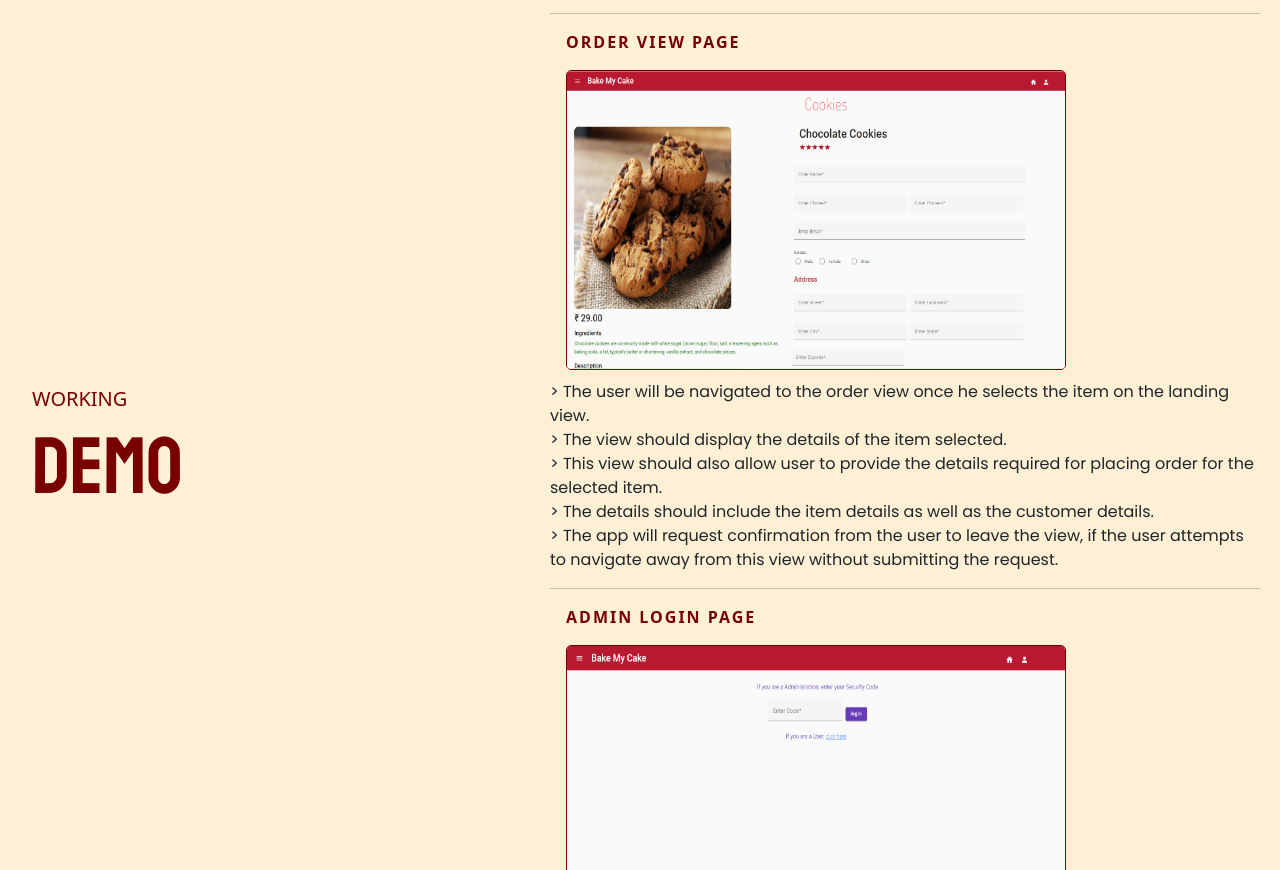
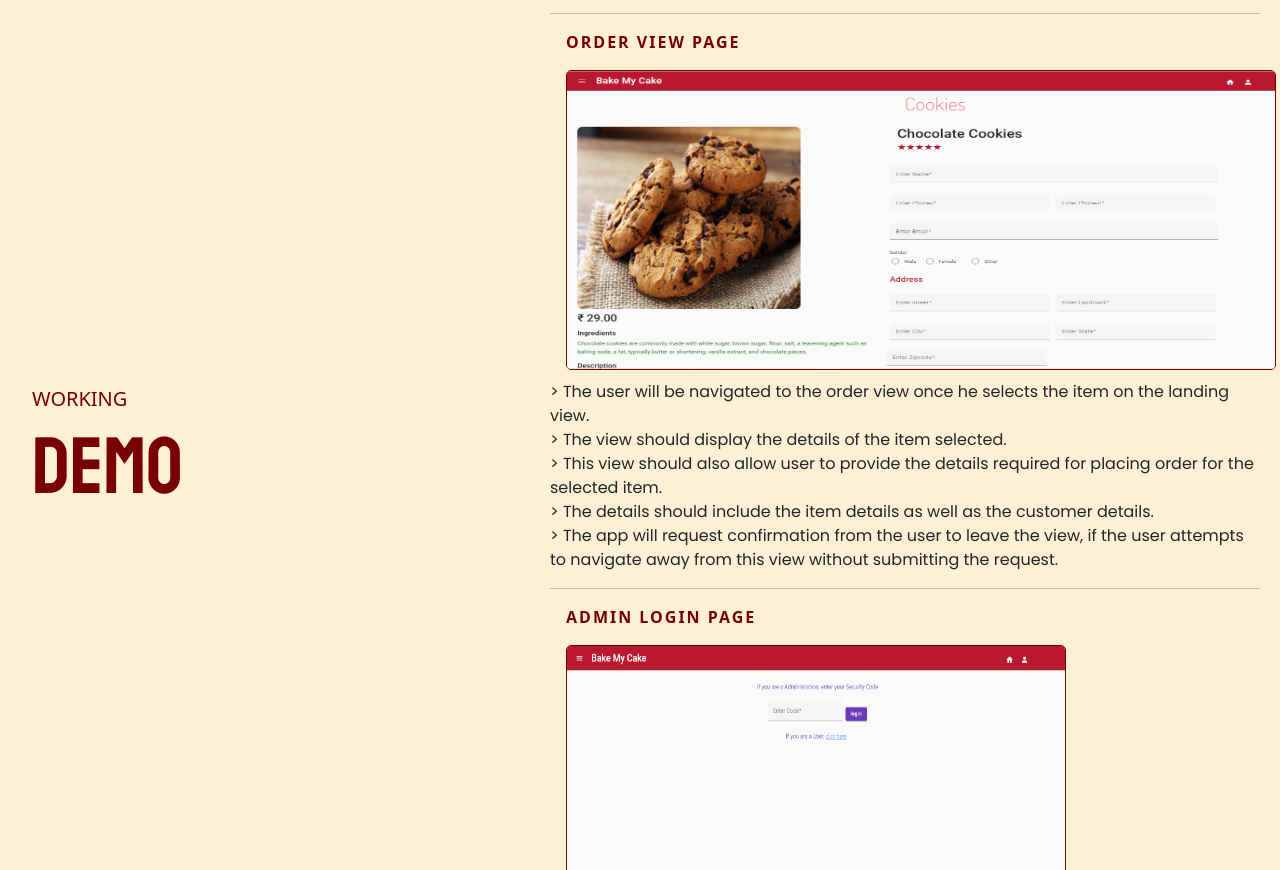
Before and after one commit to KeshavKashiv07/presonal_portfolio_responsive, a plain HTML site: page BakeMycake.html in a window 1280 px wide. Shown: the part 2789-3659 px from the top of the page. Drawn offline with nearby package versions, Linux system fonts and the light colour scheme.

Commit message:
complete

```diff
--- a/BakeMycake.html
+++ b/BakeMycake.html
@@ -154,7 +154,7 @@
             </p>
             <hr>
             <p class="degree_description text-uppercase mb-1 fw-semibold mb-3 ms-3">Order View Page</p>
-            <img class="ms-3" src="./images/OrderViews.PNG" alt="OrderViews Page">
+            <img class="ms-3 col-lg-12 col-md-8 col-sm-8" src="./images/OrderViews.PNG" alt="OrderViews Page">
             <p class="duration_description mb-1">> The user will be navigated to the order view once he selects the item on the landing view.<br>
                 > The view should display the details of the item selected. <br>
                 > This view should also allow user to provide the details required for placing order for the selected item. <br>
```
